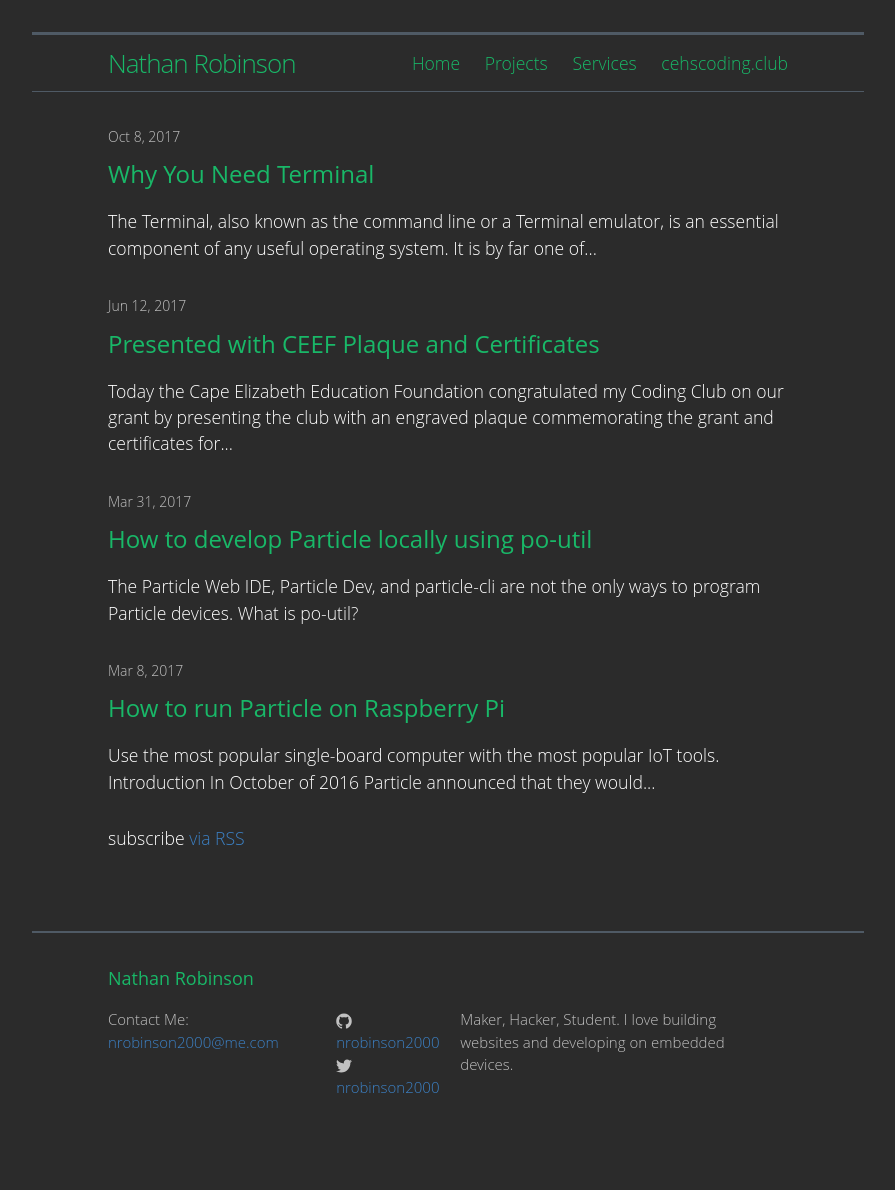
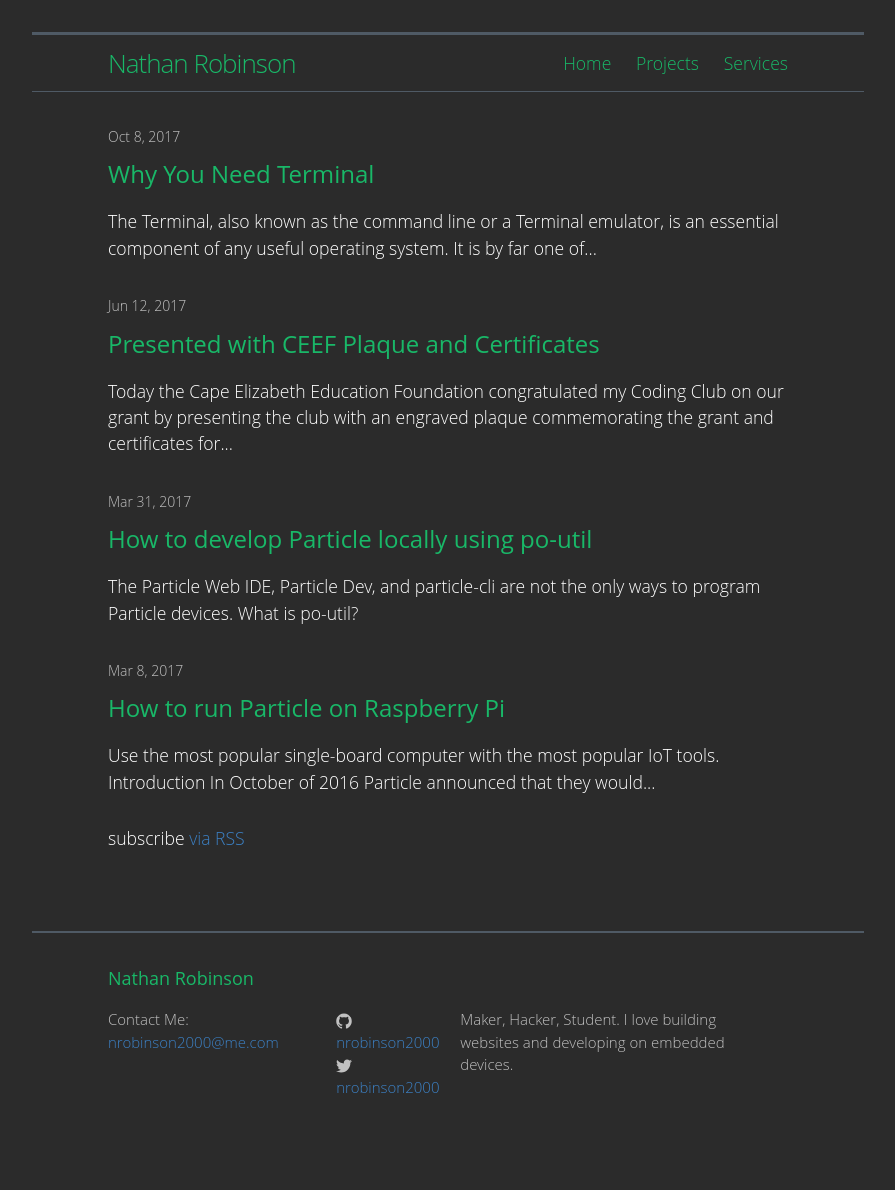
Before and after one commit to Willj221/nrobinson.me, a Jekyll site: the page built from index.html, in a window 1280 px wide. Shown: the whole page, without its empty margins (192-1087 px from the left). Built offline with Jekyll 4.4.1, drawn with Linux system fonts in a browser that asks for light colours.

Commit message:
at 00:06 of 2017-11-19

```diff
--- a/_includes/header.html
+++ b/_includes/header.html
@@ -14,11 +14,9 @@
       </a>
 
       <div class="trigger">
-        {% for page in site.pages %}
-          {% if page.title %}
-          <a class="page-link" href="{{ page.url | prepend: site.baseurl }}">{{ page.title }}</a>
-          {% endif %}
-        {% endfor %}
+          <a class="page-link" href="https://nrobinson.me">Home</a>
+          <a class="page-link" href="https://nrobinson.me/projects/">Projects</a>
+          <a class="page-link" href="https://nrobinson.me/services/">Services</a>
       </div>
     </nav>
 
```
